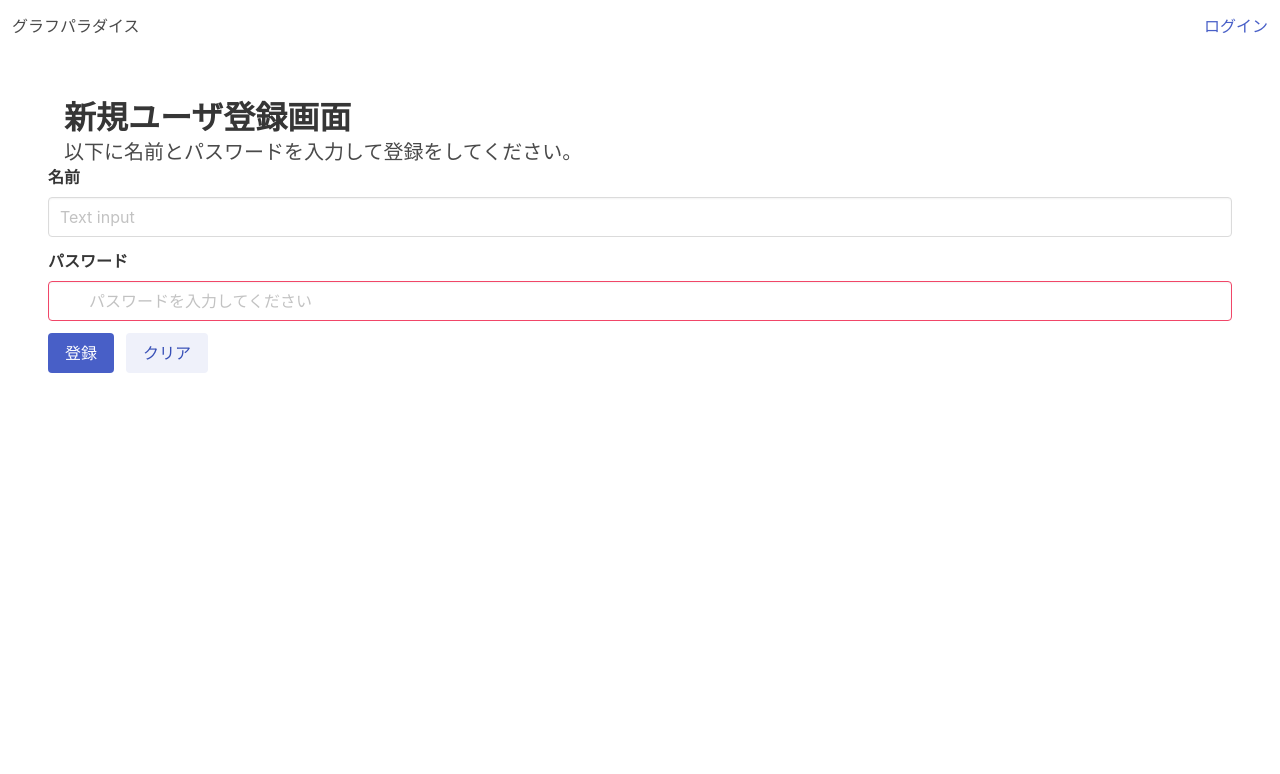
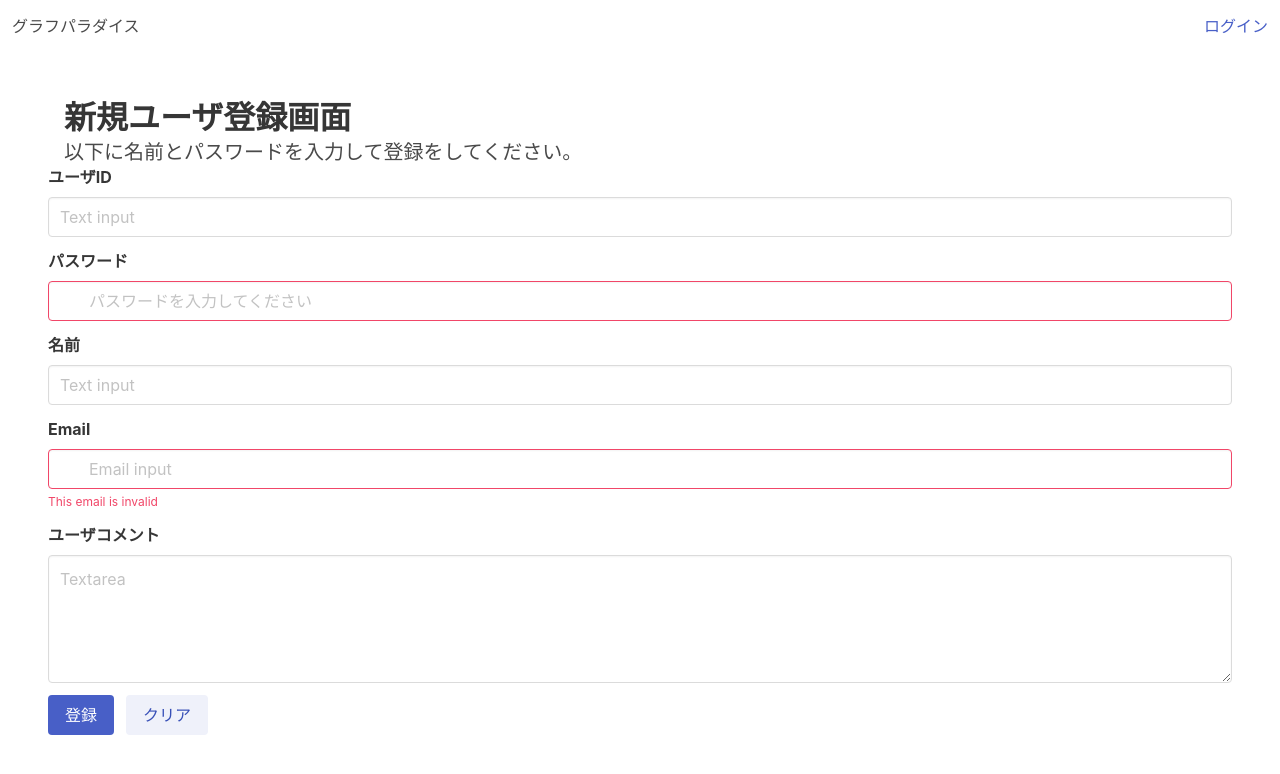
Before and after one commit to takuyanagai0213/GraphParadiseFront, a Vue app: page /user/new in a window 1280 px wide. Shown: the top 774 px of the page. Built offline with nearby package versions, Linux system fonts and the light colour scheme; the HTML template or start-up script is replaced by a standard one.

Commit message:
入力フォームを追加

```diff
--- a/src/views/user/User.vue
+++ b/src/views/user/User.vue
@@ -10,9 +10,9 @@
       </p>
     </div>
   <div class="field">
-    <label class="label">名前</label>
+    <label class="label">ユーザID</label>
     <div class="control">
-      <input class="input" type="text"  name="name" v-model="name" placeholder="Text input">
+      <input class="input" type="text"  name="name" v-model="user_id" placeholder="Text input">
     </div>
   </div>
   <div class="field">
@@ -27,6 +27,31 @@
       </span>
     </div>
     <p class="help is-danger">{{ message }}</p>
+  </div>
+  <div class="field">
+    <label class="label">名前</label>
+    <div class="control">
+      <input class="input" type="text"  name="name" v-model="name" placeholder="Text input">
+    </div>
+  </div>
+  <div class="field">
+    <label class="label">Email</label>
+    <div class="control has-icons-left has-icons-right">
+      <input class="input is-danger" type="email" v-model="email" placeholder="Email input">
+      <span class="icon is-small is-left">
+        <i class="fas fa-envelope"></i>
+      </span>
+      <span class="icon is-small is-right">
+        <i class="fas fa-exclamation-triangle"></i>
+      </span>
+    </div>
+    <p class="help is-danger">This email is invalid</p>
+  </div>
+  <div class="field">
+    <label class="label">ユーザコメント</label>
+    <div class="control">
+      <textarea class="textarea" v-model="profile" placeholder="Textarea"></textarea>
+    </div>
   </div>
   <div class="field is-grouped">
     <div class="control">
@@ -60,8 +85,10 @@ export default {
     createUser: function() {
       axios
         .get('http://localhost:90/user/new?name=' + this.name + '&password=' + this.password,{
+          user_id: "sssss",
           name: "test",
-          password: "sssss",
+          email: "sssss",
+          profile: "sssss",
         })
         .then(function(response) {
           if(response.error == true){
```
